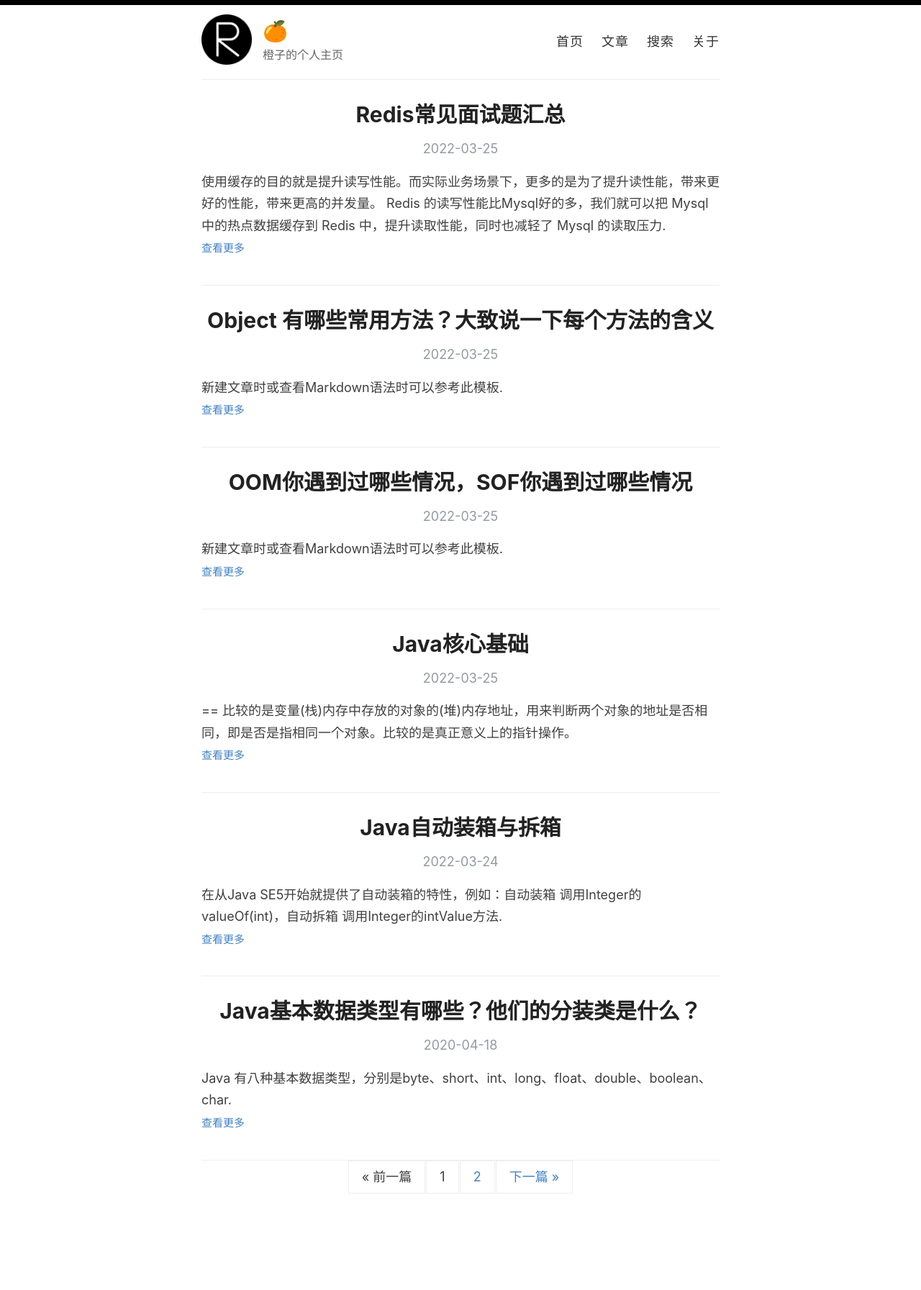
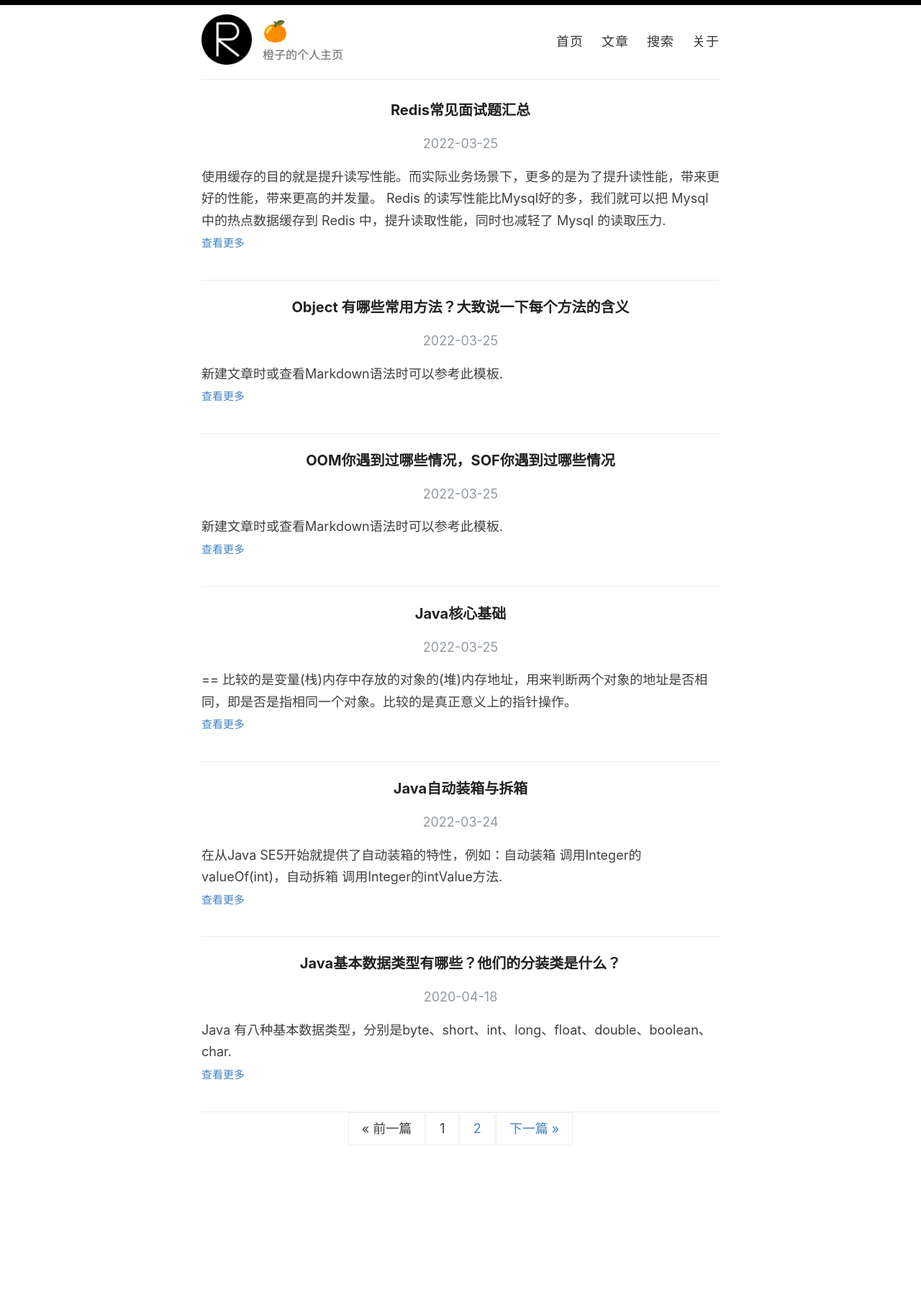
Before and after one commit to mytcc/book, a Jekyll site: the page built from index.html, in a window 1280 px wide. Shown: the whole page at 72% size. Built offline with Jekyll 4.4.1, drawn with Linux system fonts in a browser that asks for light colours; the list of posts is cut into pages by our own code; after the commit the page ends 1726 px from its top, so only the background shows below that.

Commit message:
修改字体

```diff
--- a/index.html
+++ b/index.html
@@ -6,7 +6,7 @@ layout: default
   {% for post in paginator.posts %}
     <article class="post">
       <a href="{{ site.baseurl }}{{ post.url }}">
-        <h1>{{ post.title }}</h1>
+        <h3>{{ post.title }}</h3>
 
         <div>
           <p class="post_date">{{ post.date | date: "%Y-%m-%d" }}</p>
```
Also changed, not shown: _posts/2022-03-25-Java基础入门.md (+1 -0 lines).
